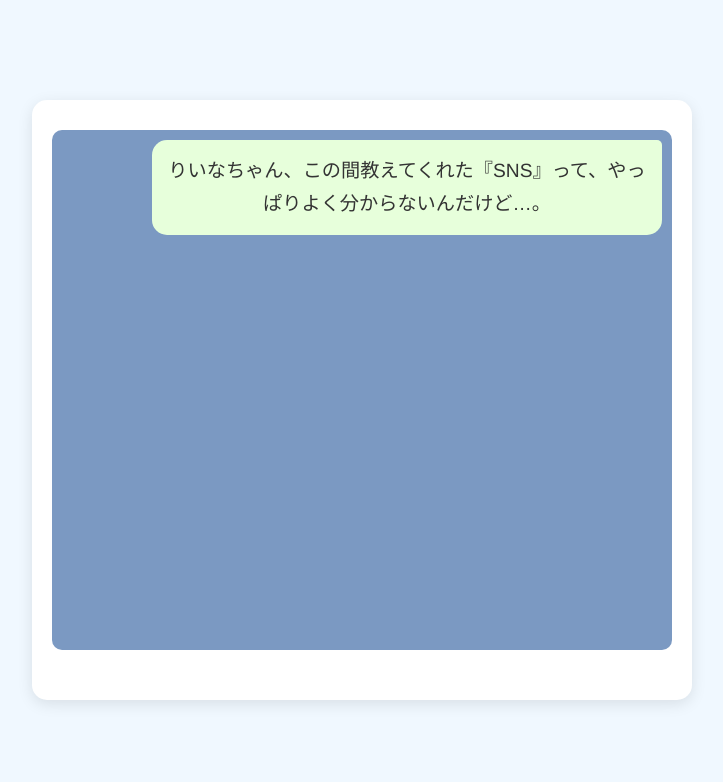
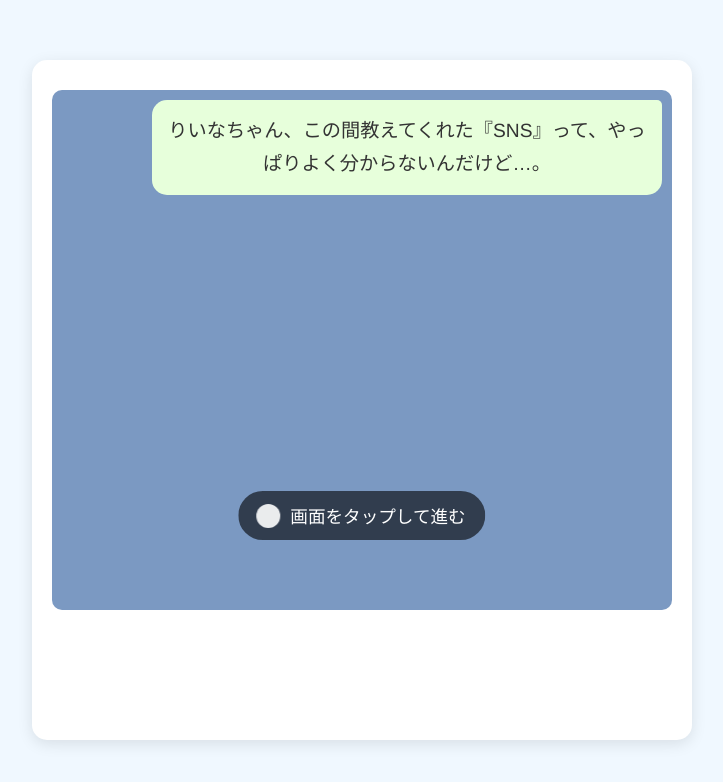
Before and after one commit to hslabo/sns_learning, a plain HTML site: page index.html in a window 1280 px wide. Shown: the whole page, without its empty margins (278-1001 px from the left). Drawn offline with Linux system fonts and the light colour scheme.

Commit message:
Add files via upload

```diff
--- a/script.js
+++ b/script.js
@@ -177,7 +177,7 @@ const quizData = [
 const introScreen = document.getElementById('intro-screen');
 const chatWindow = document.getElementById('chat-window');
 const introNextButton = document.getElementById('intro-next-button');
-const clickGuide = document.getElementById('click-guide'); // ★★★ 新設 ★★★
+const clickGuide = document.getElementById('click-guide');
 
 const startScreen = document.getElementById('start-screen');
 const quizScreen = document.getElementById('quiz-screen');
@@ -222,12 +222,10 @@ nextButton.addEventListener('click', nextQuestion);
 
 // イントロ会話を表示する関数
 function showNextMessage() {
-    // ★★★ ここから変更 ★★★
-    // 最初のクリックで案内を隠す
-    if (!clickGuide.classList.contains('hidden')) {
+    // 2番目のメッセージが表示されるタイミングで、案内を隠す
+    if (currentMessageIndex === 1 && !clickGuide.classList.contains('hidden')) {
         clickGuide.classList.add('hidden');
     }
-    // ★★★ ここまで変更 ★★★
 
     if (currentMessageIndex >= conversationData.length) {
         chatWindow.removeEventListener('click', showNextMessage);
@@ -266,6 +264,7 @@ function showNextMessage() {
     currentMessageIndex++;
 }
 
+
 // 名前の設定
 function setUserName() {
     const userName = nameInput.value.trim();
@@ -300,7 +299,7 @@ function restartGame() {
     showNextMessage();
     chatWindow.addEventListener('click', showNextMessage);
     introNextButton.classList.add('hidden');
-    clickGuide.classList.remove('hidden'); // ★★★ 案内を再表示 ★★★
+    clickGuide.classList.remove('hidden');
 
     // 名前入力画面の状態もリセット
     nameEntrySection.classList.remove('hidden');
--- a/style.css
+++ b/style.css
@@ -4,7 +4,7 @@ body {
     color: #333;
     display: flex;
     justify-content: center;
-    align-items: center;
+    /* align-items: center; を削除 */
     min-height: 100vh;
     margin: 0;
     padding: 20px;
@@ -13,6 +13,7 @@ body {
 
 #game-container {
     background-color: #fff;
+    margin: 5vh auto; /* 上下に余白、左右は自動で中央寄せ */
     border-radius: 15px;
     box-shadow: 0 4px 15px rgba(0,0,0,0.1);
     padding: 30px;
@@ -58,6 +59,8 @@ body {
     cursor: pointer;
     display: flex;
     flex-direction: column;
+    -webkit-tap-highlight-color: transparent; /* タップ時のハイライトを透明に */
+    user-select: none; /* テキストの選択を無効に */
 }
 
 .chat-message {
@@ -135,7 +138,6 @@ body {
     max-width: 80%;
 }
 
-/* ★★★ ここから新設 ★★★ */
 #click-guide {
     position: absolute;
     bottom: 90px; /* ボタンの上あたり */
@@ -169,7 +171,6 @@ body {
         opacity: 1;
     }
 }
-/* ★★★ ここまで新設 ★★★ */
 
 
 #name-entry-section {
```
